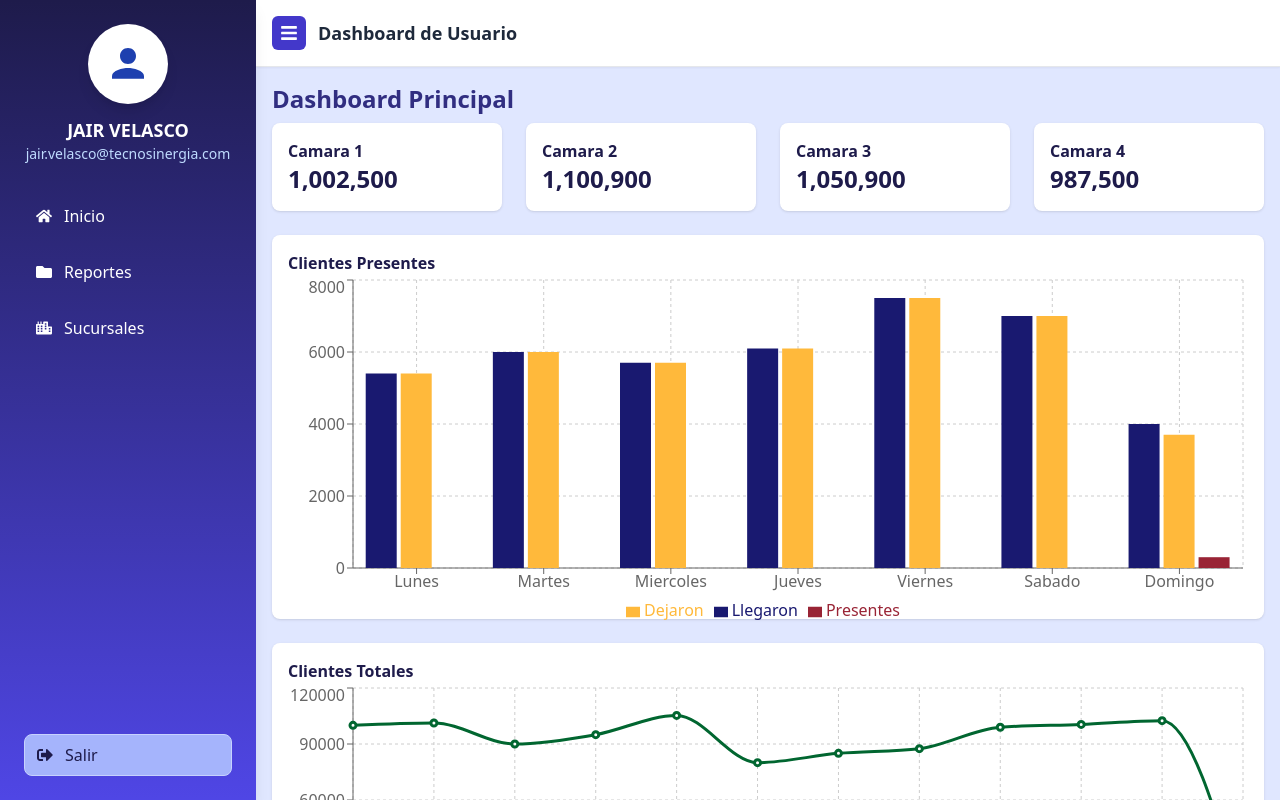
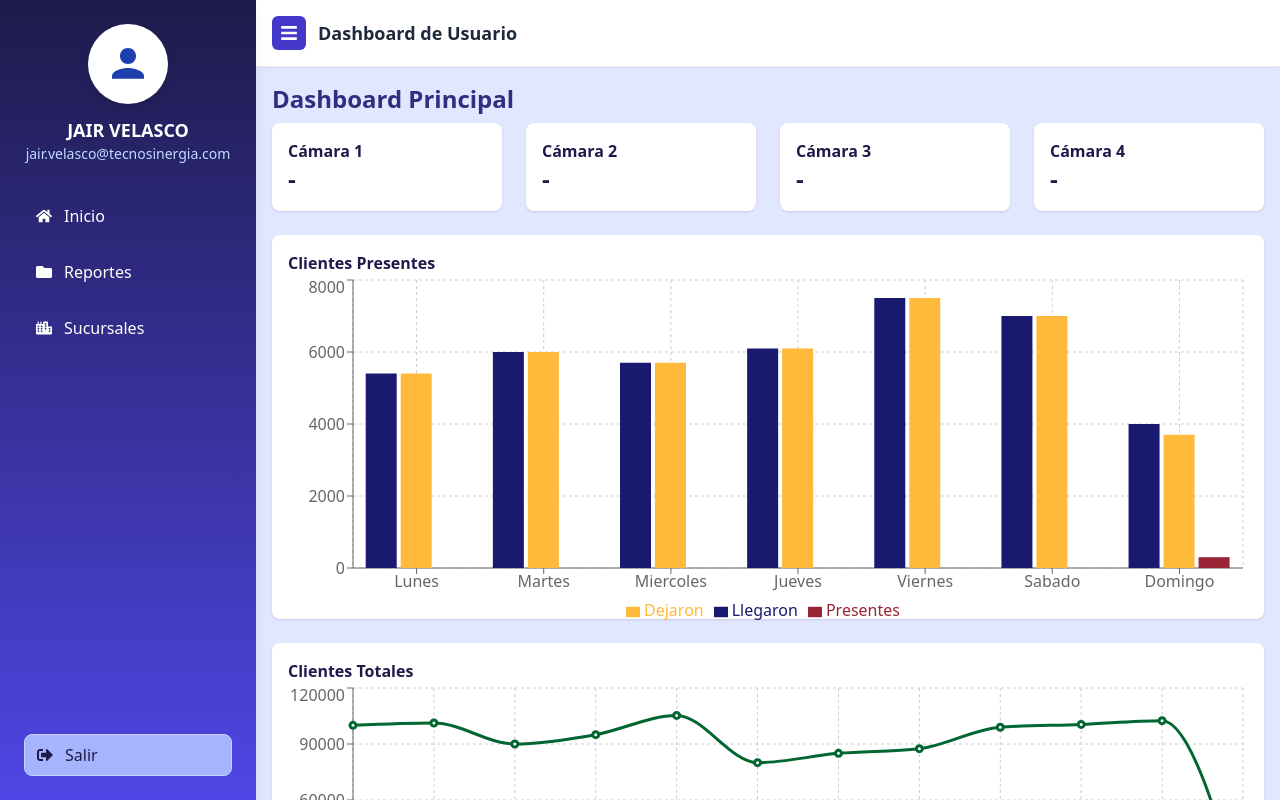
Before and after one commit to Velasco-Tecnosinergia/FrontEnd-Comex, a React (Vite) app: page /dashboard in a window 1280 px wide. Shown: the top 800 px of the page. Built offline with nearby package versions, Linux system fonts and the light colour scheme.

Commit message:
feat(frontend): integrate dashboard with live database statistics

```diff
--- /dev/null
+++ b/src/api/statistics.tsx
@@ -0,0 +1,6 @@
+// src/api/statistics.tsx
+export async function fetchLatestStatistics() {
+  const resp = await fetch("http://127.0.0.1:8000/statistics/latest");
+  if (!resp.ok) throw new Error("Error al obtener estadísticas");
+  return resp.json();
+}
--- a/src/pages/DashboardPage.tsx
+++ b/src/pages/DashboardPage.tsx
@@ -1,4 +1,4 @@
-import { useEffect } from "react";
+import { useEffect, useState } from "react";
 import DashboardLayout from "../layouts/DashboardLayout";
 import Card from "../components/Card";
 import BarChartCard from "../components/BarChartCard";
@@ -13,6 +13,7 @@ import { pieData3 } from "../data/pieData3";
 import { pieData4 } from  "../data/pieData4"
 
 export default function Dashboard() {
+  const [cardsData, setCardsData] = useState<any[]>([]);
 
   useEffect(() => {
     const remoteResponse = localStorage.getItem("remote_response");
@@ -22,17 +23,36 @@ export default function Dashboard() {
     console.log("📌 Remote Response:", remoteResponse ? JSON.parse(remoteResponse) : null);
     console.log("📌 Progress Response:", progressResponse ? JSON.parse(progressResponse) : null);
     console.log("📊 Final Statistics:", finalStatistics ? JSON.parse(finalStatistics) : null);
+
+    if (finalStatistics) {
+      const parsed = JSON.parse(finalStatistics);
+      const passengerInfos = parsed?.Response?.Data?.PassengerFlowInfos || [];
+      setCardsData(passengerInfos.slice(1, 5)); // solo las primeras 4 cámaras
+    }
   }, []);
 
   return (
     <DashboardLayout title="Dashboard de Usuario">
       <h1 className="text-2xl font-bold mb-2 text-indigo-900">Dashboard Principal</h1>
-      {/* Cards */}
+
+      {/* Cards dinámicas */}
       <div className="grid grid-cols-1 md:grid-cols-4 gap-6 mb-6">
-        <Card title="Camara 1" value="1,002,500" />
-        <Card title="Camara 2" value="1,100,900" />
-        <Card title="Camara 3" value="1,050,900" />
-        <Card title="Camara 4" value="987,500" />
+        {cardsData.length > 0 ? (
+          cardsData.map((info: any, idx: number) => (
+            <Card
+              key={idx}
+              title={`Cámara ${info.ID}`}
+              value={info.EnterCountList[0]}
+            />
+          ))
+        ) : (
+          <>
+            <Card title="Cámara 1" value="-" />
+            <Card title="Cámara 2" value="-" />
+            <Card title="Cámara 3" value="-" />
+            <Card title="Cámara 4" value="-" />
+          </>
+        )}
       </div>
 
       {/* Gráficas */}
```
